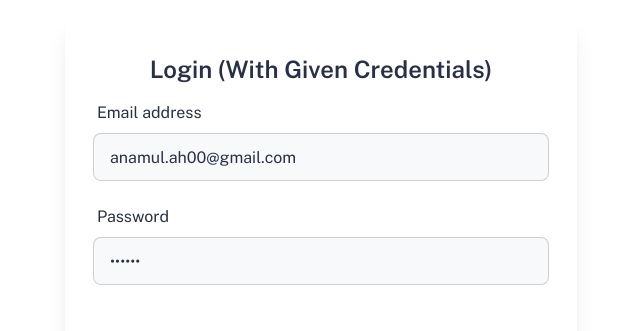
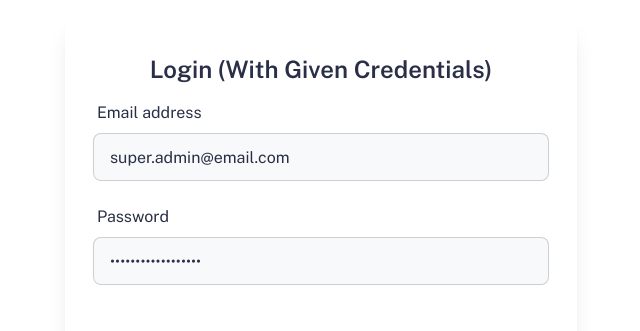
Before and after one commit to anamulhaque22/clothing-shop, a Next.js app in the folder admin-client/: page /login in a window 1280 px wide. Shown: the part 183-514 px from the top of the page, without its empty margins (319-959 px from the left). Built offline with nearby package versions, Linux system fonts and the light colour scheme; no server answers.

Commit message:
admin default login pass

```diff
--- a/admin-client/views/login/index.jsx
+++ b/admin-client/views/login/index.jsx
@@ -28,8 +28,8 @@ function Login() {
   const methods = useForm({
     resolver: yupResolver(validationSchema),
     defaultValues: {
-      email: "anamul.ah00@gmail.com",
-      password: "secret",
+      email: "super.admin@email.com",
+      password: "secretPassword@123",
     },
   });
 
```
Also changed, not shown: 1 other file (tests, documents, lock files or other folders).
